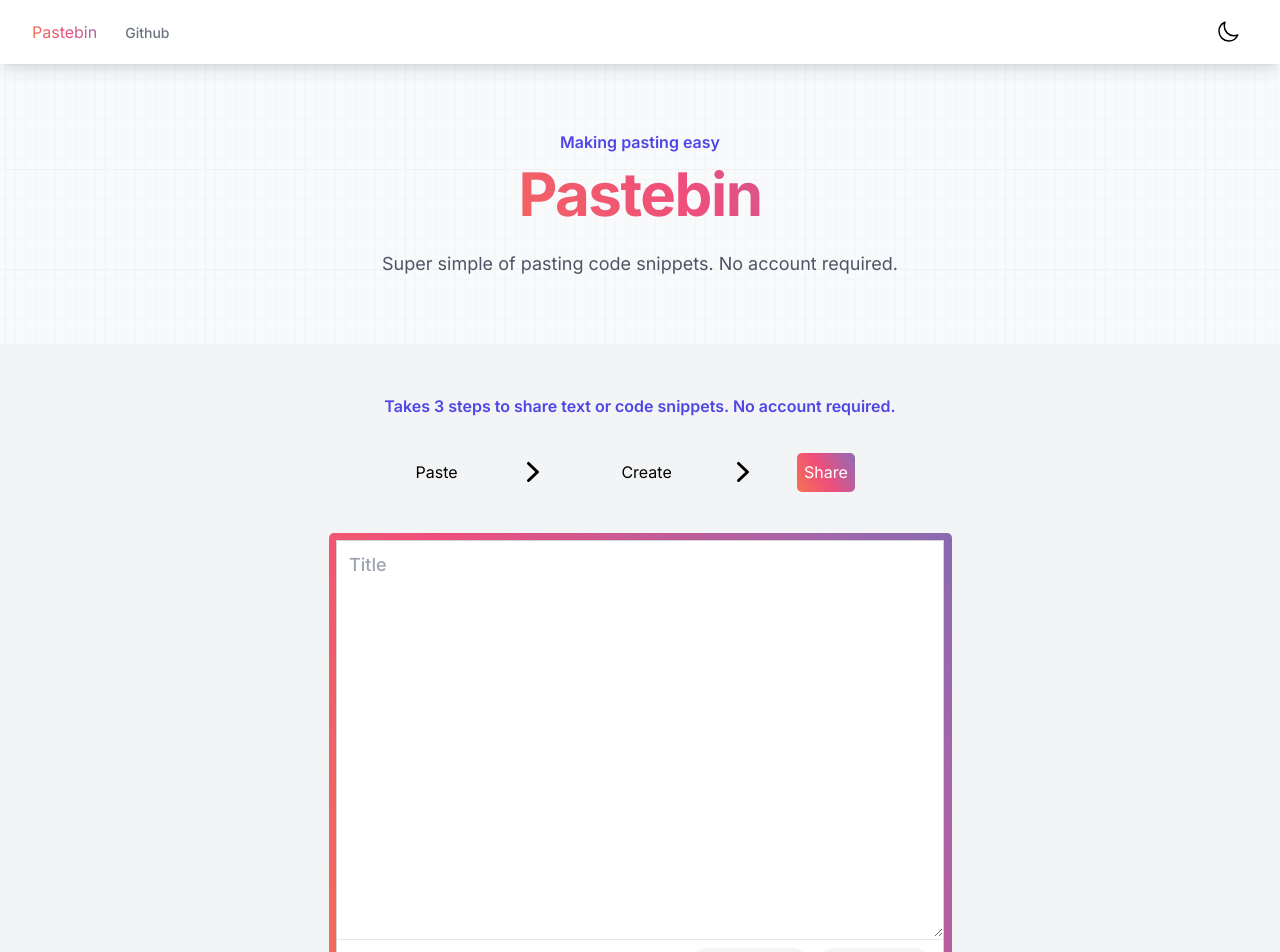
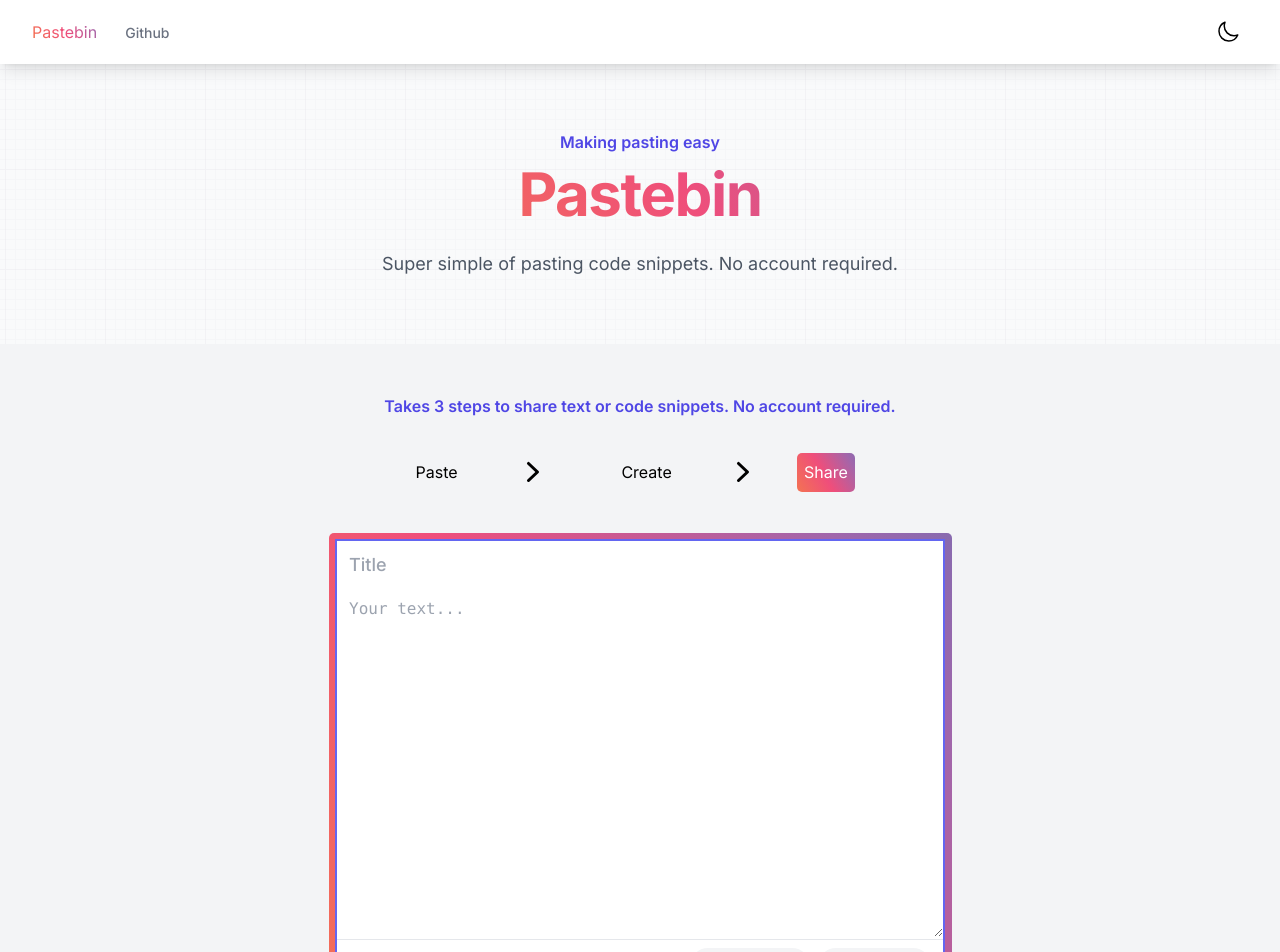
Before and after one commit to turing0/paste-bin, a Next.js app: page / in a window 1280 px wide. Shown: the top 952 px of the page. Built offline with nearby package versions, Linux system fonts and the light colour scheme.

Commit message:
update editor

```diff
--- a/src/components/form/PasteArea.js
+++ b/src/components/form/PasteArea.js
@@ -3,6 +3,7 @@
 import { useState } from 'react'
 import { CodeBracketIcon, ClockIcon, ArrowUpTrayIcon, ClipboardIcon, CheckBadgeIcon } from '@heroicons/react/20/solid'
 import Editor from '@monaco-editor/react'
+import React, { useEffect, useRef } from 'react';
 import BubbleDropdown from '@/components/form/BubbleDropdown'
 
 import { useTheme } from 'next-themes'
@@ -107,6 +108,13 @@
     }, 2000)
   }
 
+  const textareaRef = useRef(null);
+  useEffect(() => {
+    if (textareaRef.current) {
+      textareaRef.current.focus();
+    }
+  }, []);
+
   const onSubmit = async (e) => {
     e.preventDefault()
 
@@ -191,13 +199,15 @@
             onChange={(value) => onChange('code', value)}
           /> */}
           <textarea
+            ref={textareaRef}
             id="code"
             name="code"
             value={form.code}
             onChange={(e) => onChange('code', e.target.value)}
-            className="block w-full border-0 pt-2.5 text-lg font-medium placeholder:text-gray-400 focus:ring-0 dark:bg-zinc-800 dark:text-gray-300"
-            style={{ height: '350px' }} // 设置高度以匹配原 Editor 组件
+            className="block w-full border-0 pt-2.5 text-base font-mono placeholder:text-gray-400 focus:ring-0 dark:bg-zinc-800 dark:text-gray-300"
+            style={{ height: '350px' }}
             disabled={!!snippet}
+            placeholder="Your text..."
           ></textarea>
 
           {/* Spacer element to match the height of the toolbar */}
```
